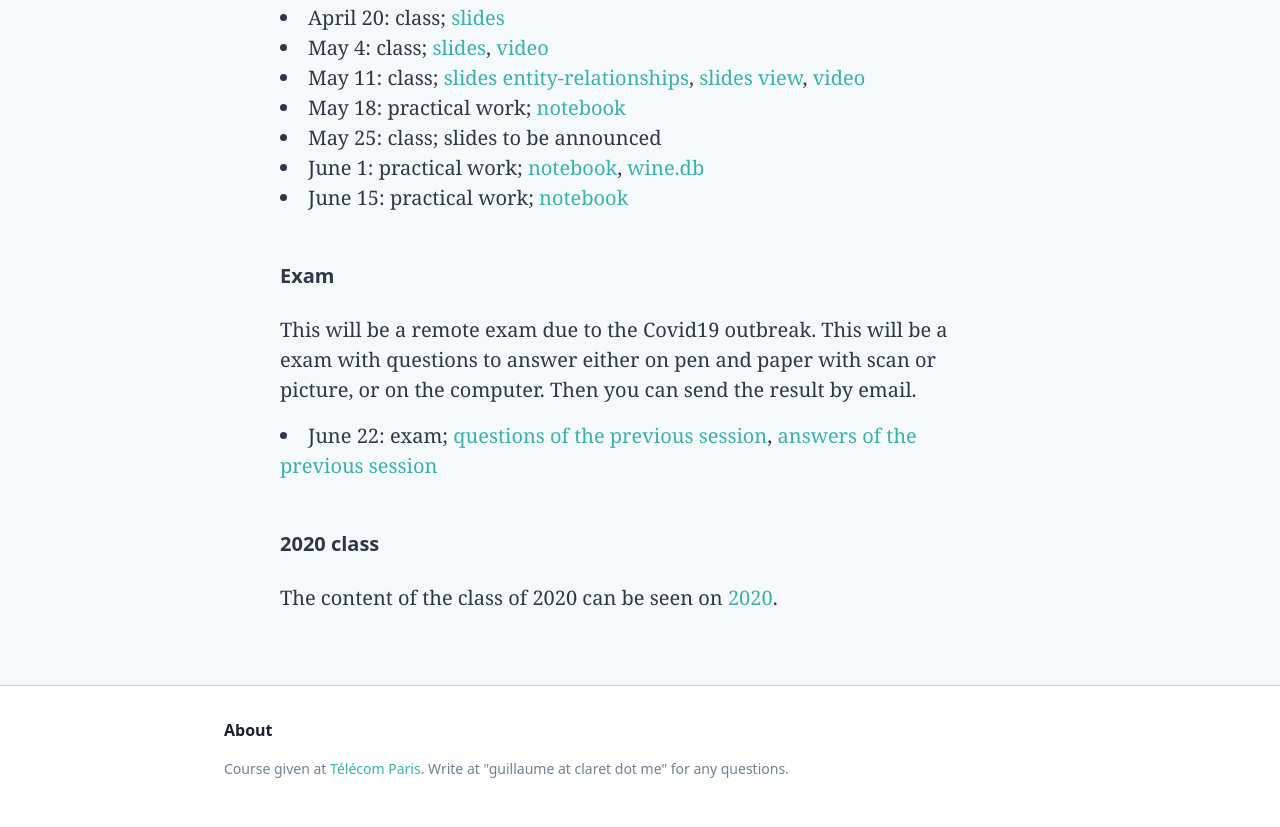
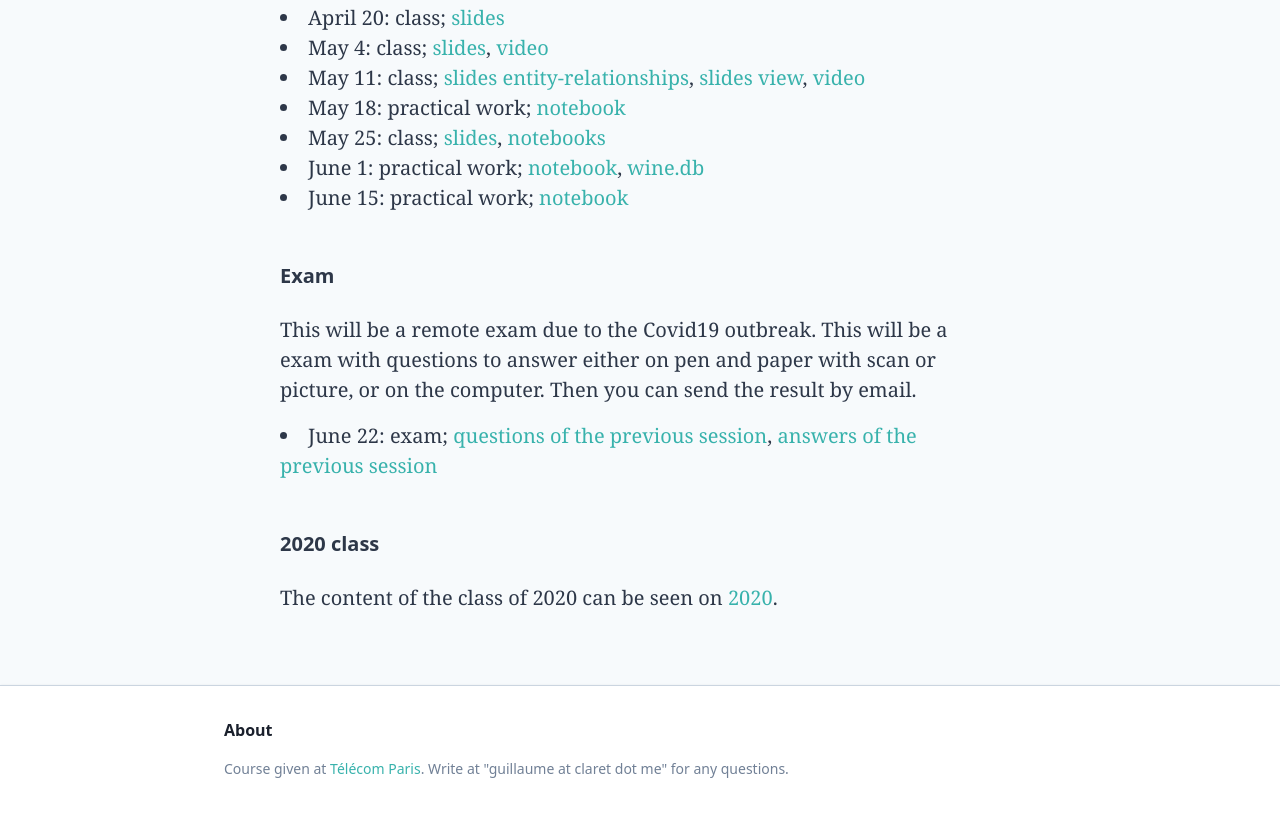
Before and after one commit to clarus/telecom-database-course, a plain HTML site: page index.html in a window 1280 px wide. Shown: the part 897-1724 px from the top of the page. Drawn offline with Linux system fonts and the light colour scheme.

Commit message:
Add links for course 4

```diff
--- a/index.html
+++ b/index.html
@@ -64,7 +64,7 @@
 				<li>May 4: class; <a class="text-teal-500 no-underline hover:underline" href="slides/2-FD-Normalization.pdf">slides</a>, <a class="text-teal-500 no-underline hover:underline" href="http://coq.io:3000/2021-05-04-96677222991/zoom_0.mp4">video</a></li>
 				<li>May 11: class; <a class="text-teal-500 no-underline hover:underline" href="slides/3-E-R%20Model.pdf">slides entity-relationships</a>, <a class="text-teal-500 no-underline hover:underline" href="slides/sql-intro-5.slides.html">slides view</a>, <a class="text-teal-500 no-underline hover:underline" href="http://coq.io:3000/2021-05-11-94391085961/zoom_0.mp4">video</a></li>
 				<li>May 18: practical work; <a class="text-teal-500 no-underline hover:underline" href="practical-sessions/DB-TP1.ipynb">notebook</a></li>
-				<li>May 25: class; slides to be announced</li>
+				<li>May 25: class; <a class="text-teal-500 no-underline hover:underline" href="slides/4-sql.pdf">slides</a>, <a class="text-teal-500 no-underline hover:underline" href="https://github.com/jacobmontiel/sql-intro">notebooks</a></li>
 				<li>June 1: practical work; <a class="text-teal-500 no-underline hover:underline" href="practical-sessions/DB-TP2.ipynb">notebook</a>, <a class="text-teal-500 no-underline hover:underline" href="practical-sessions/wine.db">wine.db</a></li>
 				<li>June 15: practical work; <a class="text-teal-500 no-underline hover:underline" href="practical-sessions/DB-TP3.ipynb">notebook</a></li>
 			</ul>
```
Also changed, not shown: 1 other file.
